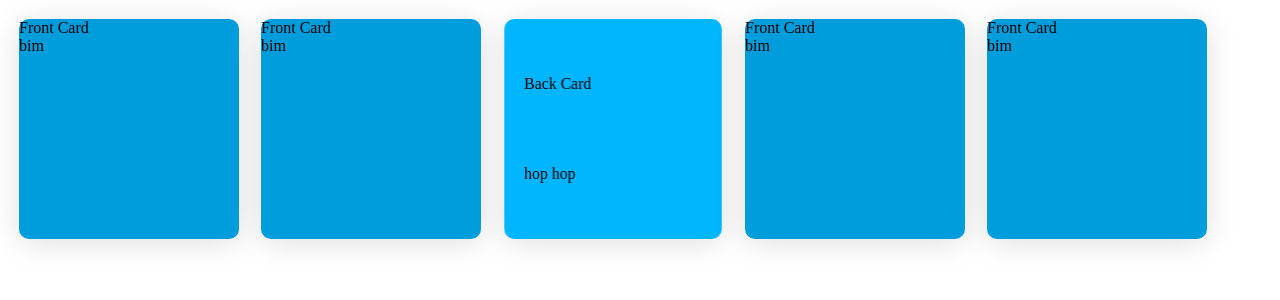
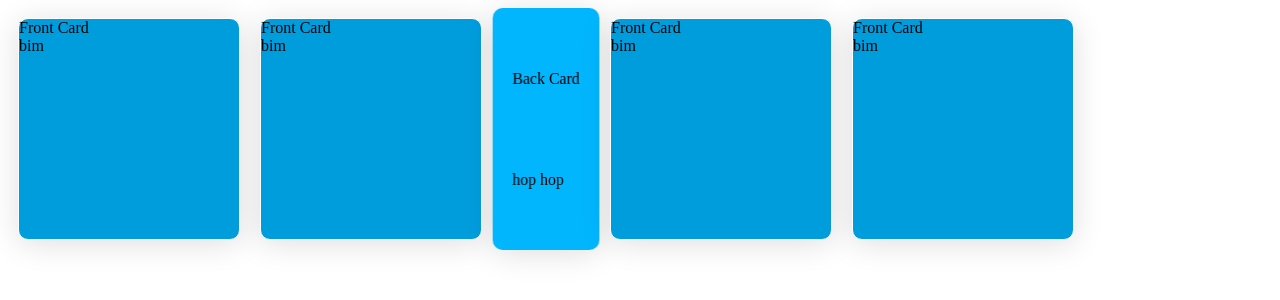
Before and after one commit to keyobs/react-mozaique-show, a React app: page / in a window 1280 px wide. Shown: the top 300 px of the page. Built offline with nearby package versions, Linux system fonts and the light colour scheme.

Commit message:
frontCard: extract style

```diff
--- a/src/components/Mozaique.tsx
+++ b/src/components/Mozaique.tsx
@@ -66,12 +66,9 @@ const Card = (props: { spaceship: ISpaceships; isFlipped: boolean }) => {
 
   const styles: Record<string, CSSProperties> = {
     container: {
-      width: 220,
-      height: 220,
+      width: 'auto',
+      height: 'auto',
       backgroundColor: 'transparent',
-      border: '1px solid white',
-      borderRadius: 10,
-      margin: 10,
       perspective: 1000,
     },
     inner: {
@@ -83,8 +80,6 @@ const Card = (props: { spaceship: ISpaceships; isFlipped: boolean }) => {
       width: '100%',
       height: '100%',
       borderRadius: 10,
-      backgroundColor: '#009ddd',
-      boxShadow: 'rgb(0 0 0 / 13%) 0px 4px 31px',
       backfaceVisibility: 'hidden',
       WebkitBackfaceVisibility: 'hidden',
       left: '0',
@@ -137,11 +132,23 @@ const Card = (props: { spaceship: ISpaceships; isFlipped: boolean }) => {
 };
 
 const FrontCard = () => {
+  const styles = {
+    container: {
+      width: 220,
+      height: 220,
+      backgroundColor: '#009ddd',
+      boxShadow: 'rgb(0 0 0 / 13%) 0px 4px 31px',
+      border: '1px solid white',
+      borderRadius: 10,
+      margin: 10,
+    },
+  };
+
   return (
-    <>
+    <div style={styles.container}>
       <div>Front Card</div>
       <div>bim</div>
-    </>
+    </div>
   );
 };
 
```
